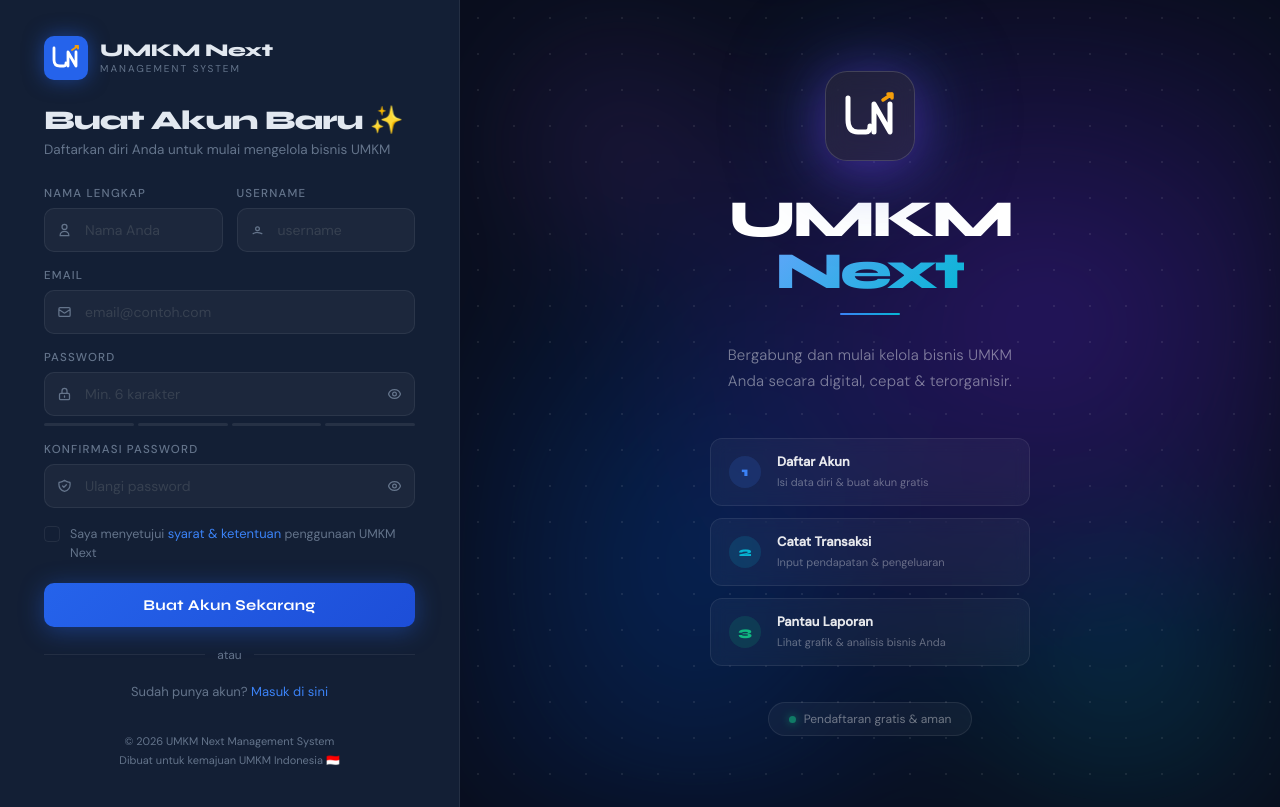
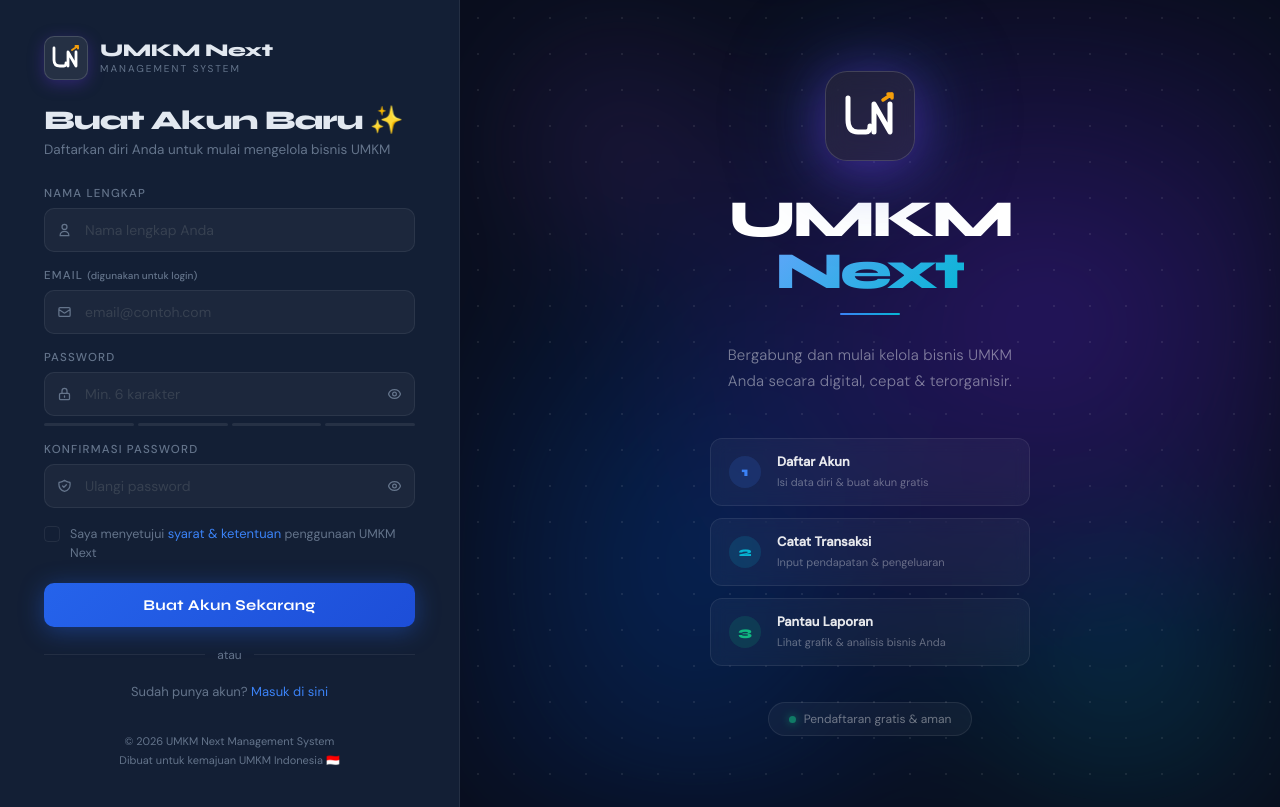
Before and after one commit to nandaauliaptk-netizen/umkm-management-system, a PHP site: page /register.php in a window 1280 px wide. Run offline with PHP 8.4, Linux system fonts and the light colour scheme.

Commit message:
Menambahkan fitur dan mengubah kode registrasi user

```diff
--- a/register.php
+++ b/register.php
@@ -2,7 +2,6 @@
 session_start();
 require_once 'koneksi.php';
 
-// Redirect if already logged in
 if (isset($_SESSION['user'])) {
     header("Location: index.php");
     exit();
@@ -13,12 +12,11 @@ $success = '';
 
 if ($_SERVER['REQUEST_METHOD'] === 'POST') {
     $nama     = trim($_POST['nama']     ?? '');
-    $email    = trim($_POST['email']    ?? '');
-    $username = trim($_POST['username'] ?? '');
+    $email    = trim(strtolower($_POST['email'] ?? ''));
     $password =      $_POST['password'] ?? '';
     $confirm  =      $_POST['confirm']  ?? '';
 
-    if (empty($nama) || empty($email) || empty($username) || empty($password)) {
+    if (empty($nama) || empty($email) || empty($password)) {
         $error = 'Semua kolom wajib diisi.';
     } elseif (!filter_var($email, FILTER_VALIDATE_EMAIL)) {
         $error = 'Format email tidak valid.';
@@ -27,21 +25,25 @@ if ($_SERVER['REQUEST_METHOD'] === 'POST') {
     } elseif ($password !== $confirm) {
         $error = 'Konfirmasi password tidak cocok.';
     } else {
-        // Cek apakah username sudah ada
-        $cek = $koneksi->prepare("SELECT id FROM users WHERE username = ? LIMIT 1");
-        $cek->bind_param("s", $username);
+        // Cek apakah email sudah terdaftar
+        $cek = $koneksi->prepare("SELECT id_user FROM users WHERE email = ? LIMIT 1");
+        if (!$cek) {
+            $error = 'Kesalahan database: ' . $koneksi->error;
+        } else {
+            $cek->bind_param("s", $email);
             $cek->execute();
             $cek->store_result();
 
             if ($cek->num_rows > 0) {
-            $error = 'Username sudah digunakan, pilih yang lain.';
+                $error = 'Email sudah terdaftar, gunakan email lain atau login.';
             } else {
-            $hash = password_hash($password, PASSWORD_DEFAULT);
-            $stmt = $koneksi->prepare("INSERT INTO users (nama, email, username, password) VALUES (?, ?, ?, ?)");
+                $hash   = password_hash($password, PASSWORD_DEFAULT);
+                $status = 'aktif';
+                $stmt   = $koneksi->prepare("INSERT INTO users (nama, email, password, status_verifikasi) VALUES (?, ?, ?, ?)");
                 if (!$stmt) {
                     $error = 'Kesalahan database: ' . $koneksi->error;
                 } else {
-                $stmt->bind_param("ssss", $nama, $email, $username, $hash);
+                    $stmt->bind_param("ssss", $nama, $email, $hash, $status);
                     if ($stmt->execute()) {
                         $success = 'Akun berhasil dibuat! Silakan login.';
                     } else {
@@ -51,6 +53,7 @@ if ($_SERVER['REQUEST_METHOD'] === 'POST') {
                 }
             }
             $cek->close();
+        }
     }
 }
 ?>
@@ -113,10 +116,11 @@ if ($_SERVER['REQUEST_METHOD'] === 'POST') {
         .logo { display: flex; align-items: center; gap: 12px; }
         .logo-mark {
             width: 44px; height: 44px;
-            background: var(--accent);
+            background: rgba(255,255,255,0.08);
+            border: 1.5px solid rgba(255,255,255,0.15);
             border-radius: 10px;
             display: flex; align-items: center; justify-content: center;
-            box-shadow: 0 0 20px rgba(37,99,235,0.5);
+            box-shadow: 0 4px 16px rgba(99,51,220,0.35);
             flex-shrink: 0;
         }
         .logo-mark svg { width: 28px; height: 28px; }
@@ -421,27 +425,18 @@ if ($_SERVER['REQUEST_METHOD'] === 'POST') {
         <?php endif; ?>
 
         <form method="POST" id="registerForm">
-            <!-- Row 1: Nama + Username -->
-            <div class="field-row">
+            <!-- Nama Lengkap -->
             <div class="field">
                 <label>Nama Lengkap</label>
                 <div class="input-wrap">
                     <svg class="icon" fill="none" viewBox="0 0 24 24" stroke="currentColor"><path stroke-linecap="round" stroke-linejoin="round" stroke-width="2" d="M16 7a4 4 0 11-8 0 4 4 0 018 0zM12 14a7 7 0 00-7 7h14a7 7 0 00-7-7z"/></svg>
-                        <input type="text" name="nama" placeholder="Nama Anda" value="<?= htmlspecialchars($_POST['nama'] ?? '') ?>" required>
-                    </div>
-                </div>
-                <div class="field">
-                    <label>Username</label>
-                    <div class="input-wrap">
-                        <svg class="icon" fill="none" viewBox="0 0 24 24" stroke="currentColor"><path stroke-linecap="round" stroke-linejoin="round" stroke-width="2" d="M5.121 17.804A13.937 13.937 0 0112 16c2.5 0 4.847.655 6.879 1.804M15 10a3 3 0 11-6 0 3 3 0 016 0z"/></svg>
-                        <input type="text" name="username" placeholder="username" value="<?= htmlspecialchars($_POST['username'] ?? '') ?>" required autocomplete="username">
-                    </div>
+                    <input type="text" name="nama" placeholder="Nama lengkap Anda" value="<?= htmlspecialchars($_POST['nama'] ?? '') ?>" required autocomplete="name">
                 </div>
             </div>
 
-            <!-- Email -->
+            <!-- Email (digunakan sebagai login) -->
             <div class="field">
-                <label>Email</label>
+                <label>Email <span style="font-size:10px;color:var(--muted);text-transform:none;letter-spacing:0">(digunakan untuk login)</span></label>
                 <div class="input-wrap">
                     <svg class="icon" fill="none" viewBox="0 0 24 24" stroke="currentColor"><path stroke-linecap="round" stroke-linejoin="round" stroke-width="2" d="M3 8l7.89 5.26a2 2 0 002.22 0L21 8M5 19h14a2 2 0 002-2V7a2 2 0 00-2-2H5a2 2 0 00-2 2v10a2 2 0 002 2z"/></svg>
                     <input type="email" name="email" placeholder="email@contoh.com" value="<?= htmlspecialchars($_POST['email'] ?? '') ?>" required autocomplete="email">
```
Lines whose indentation alone changed are shown as unchanged.
